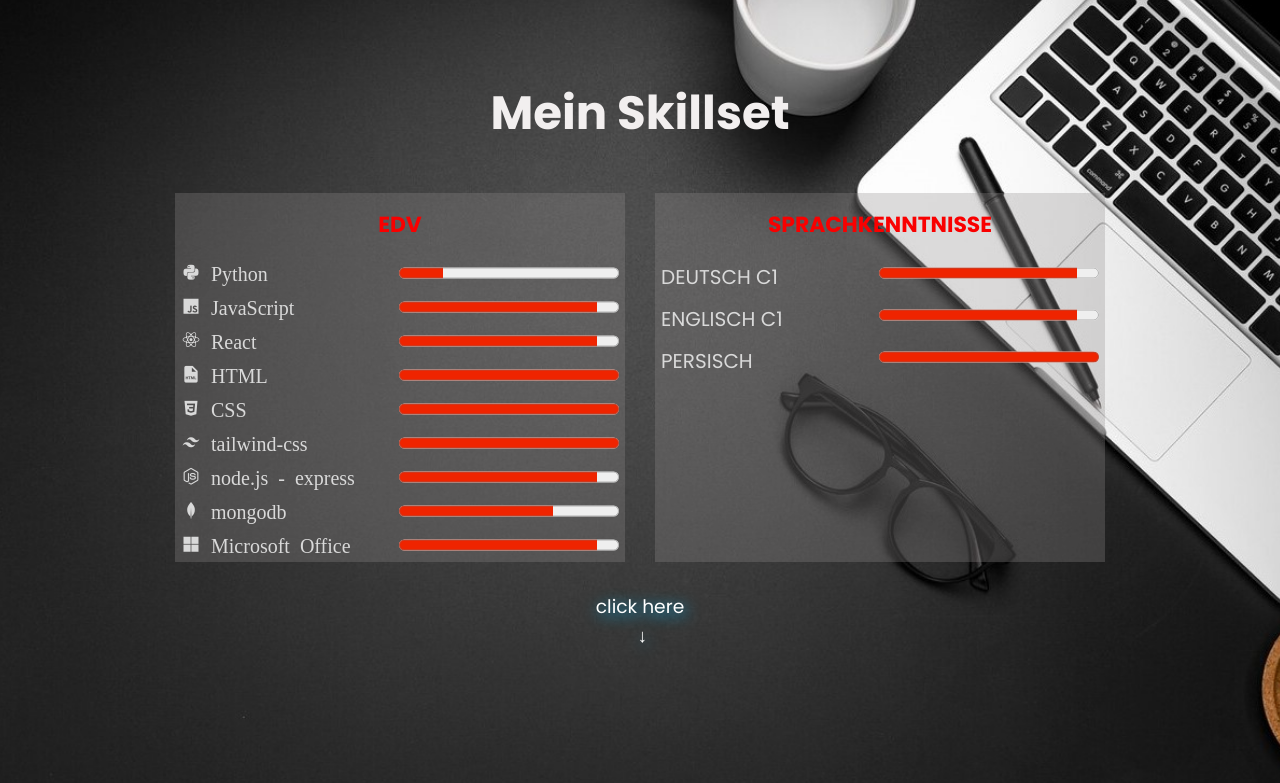
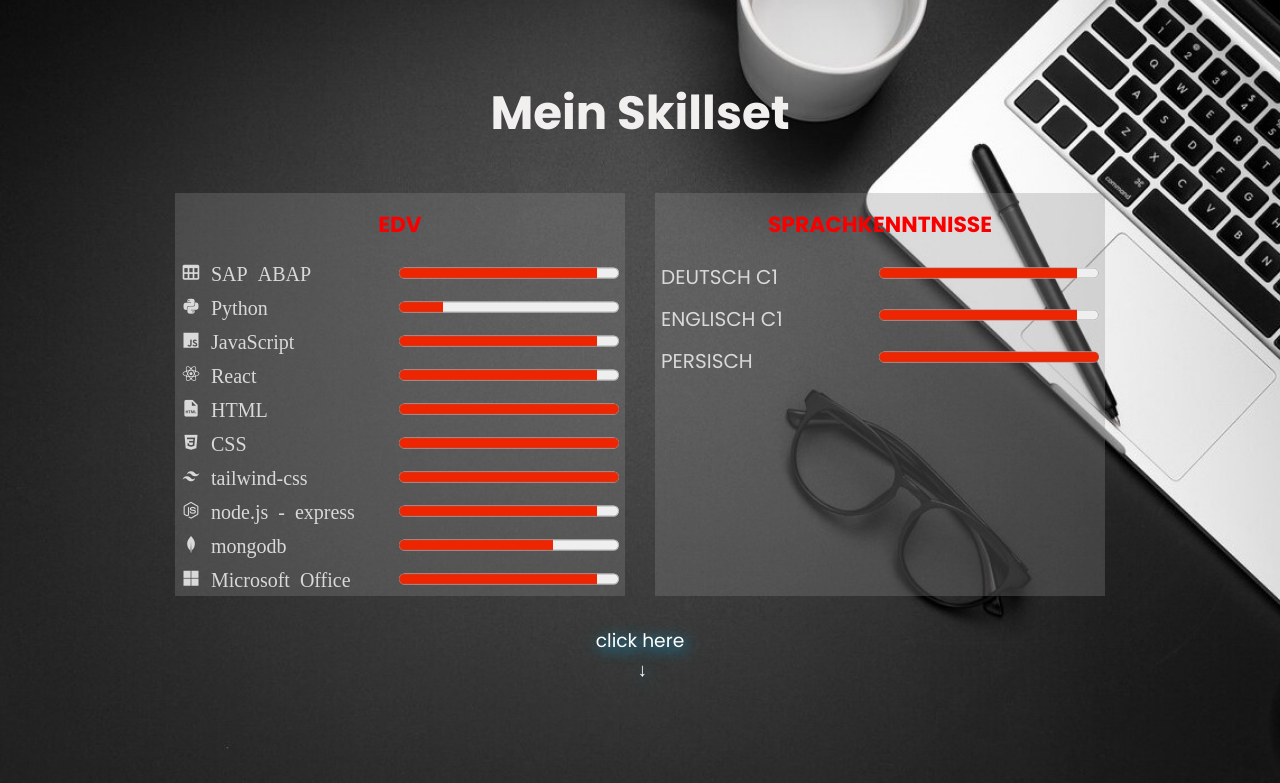
Before and after one commit to Farzadsarfaraz/My-Website, a plain HTML site: page My-projekt.html in a window 1280 px wide. Shown: the part 822-1605 px from the top of the page. Drawn offline with nearby package versions, Linux system fonts and the light colour scheme.

Commit message:
Update My-projekt.html

```diff
--- a/My-projekt.html
+++ b/My-projekt.html
@@ -35,6 +35,7 @@
             <div class="skill-container">
                 <h3> EDV </h3>
                 <ul>
+                    <li><i class='bx bx-table'> SAP ABAP </i><progress max="100" value="90"></progress></li>
                     <li><i class='bx bxl-python'> Python</i><progress max="100" value="20"></progress></li>
                     <li><i class='bx bxl-javascript'> JavaScript</i><progress max="100" value="90"></progress></li>
                     <li><i class='bx bxl-react'> React</i><progress max="100" value="90"></progress></li>
```
